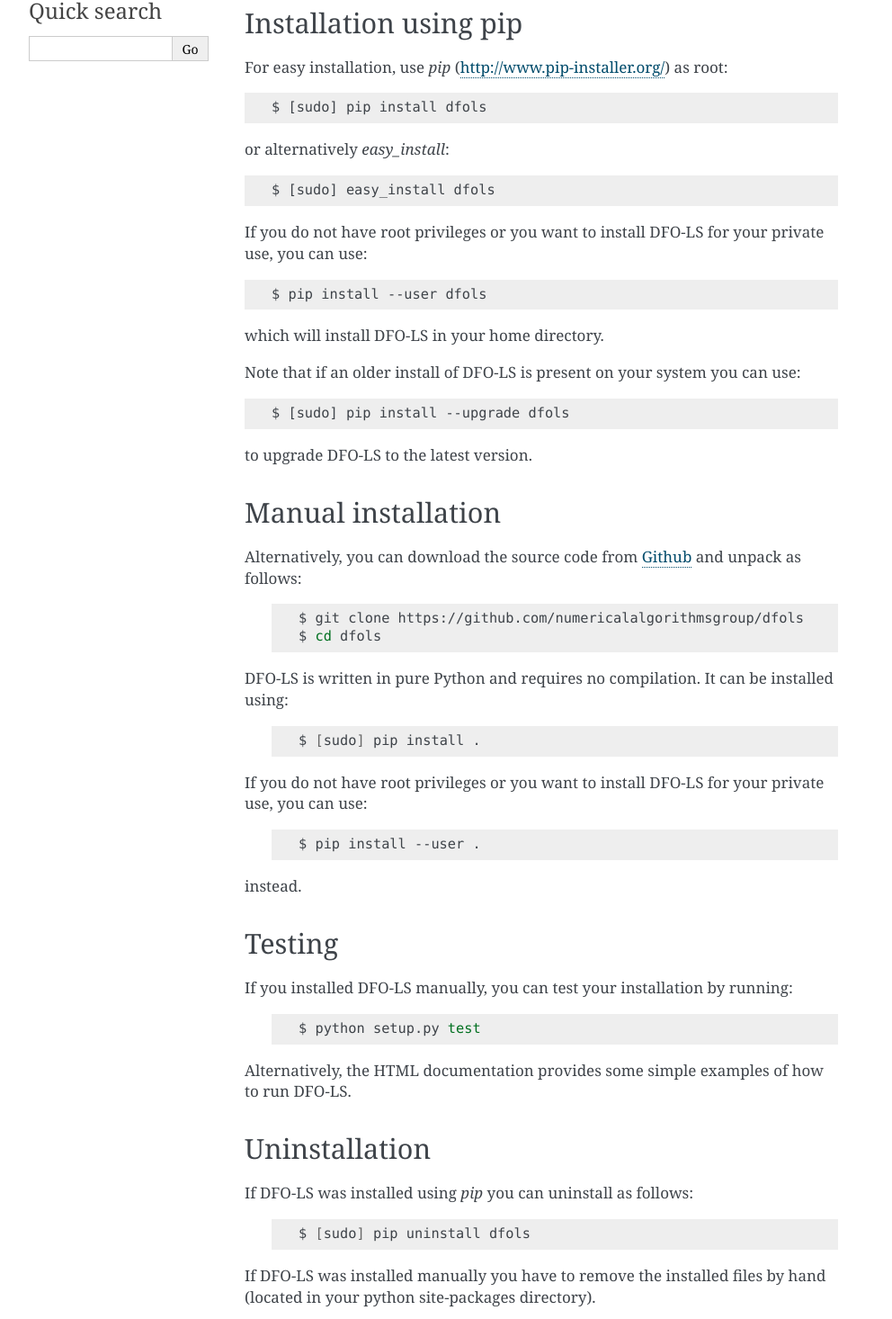
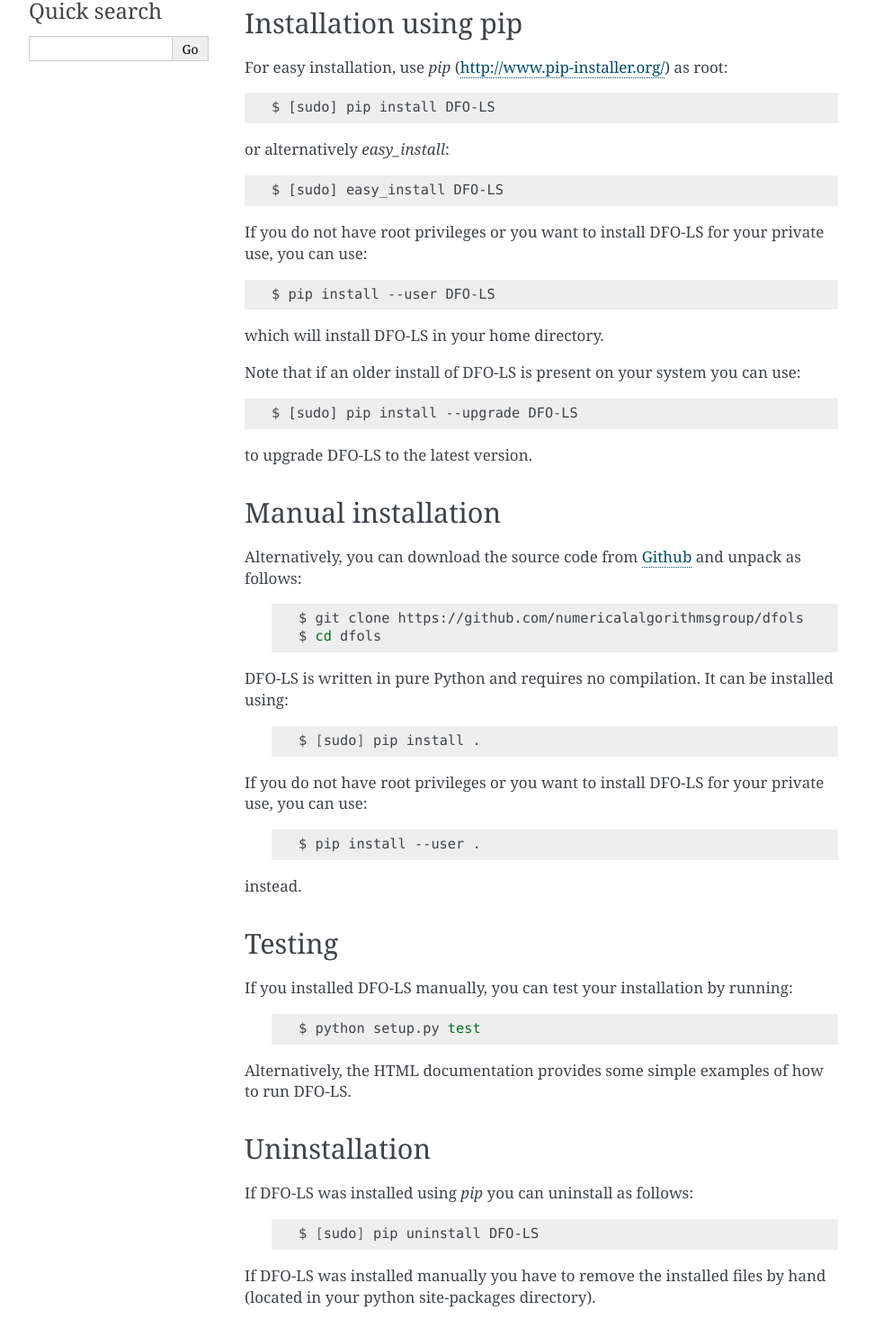
Before and after one commit to numericalalgorithmsgroup/dfols, a Sphinx documentation site: the page built from docs/install.rst, in a window 1280 px wide. Shown: the part 419-1885 px from the top of the page at 90% size, without its empty margins (148-1140 px from the left). Built offline with Sphinx 7.4.7, drawn with Linux system fonts in a browser that asks for light colours.

Commit message:
Fixed install instructions

```diff
--- a/docs/install.rst
+++ b/docs/install.rst
@@ -17,21 +17,21 @@
 ----------------------
 For easy installation, use *pip* (http://www.pip-installer.org/) as root::
 
-    $ [sudo] pip install dfols
+    $ [sudo] pip install DFO-LS
 
 or alternatively *easy_install*::
 
-    $ [sudo] easy_install dfols
+    $ [sudo] easy_install DFO-LS
 
 If you do not have root privileges or you want to install DFO-LS for your private use, you can use::
 
-    $ pip install --user dfols
+    $ pip install --user DFO-LS
 
 which will install DFO-LS in your home directory.
 
 Note that if an older install of DFO-LS is present on your system you can use::
 
-    $ [sudo] pip install --upgrade dfols
+    $ [sudo] pip install --upgrade DFO-LS
 
 to upgrade DFO-LS to the latest version.
 
@@ -74,6 +74,6 @@
 
  .. code-block:: bash
 
-    $ [sudo] pip uninstall dfols
+    $ [sudo] pip uninstall DFO-LS
 
 If DFO-LS was installed manually you have to remove the installed files by hand (located in your python site-packages directory).
```
Also changed, not shown: README.rst (+5 -5 lines), 1 other file.
